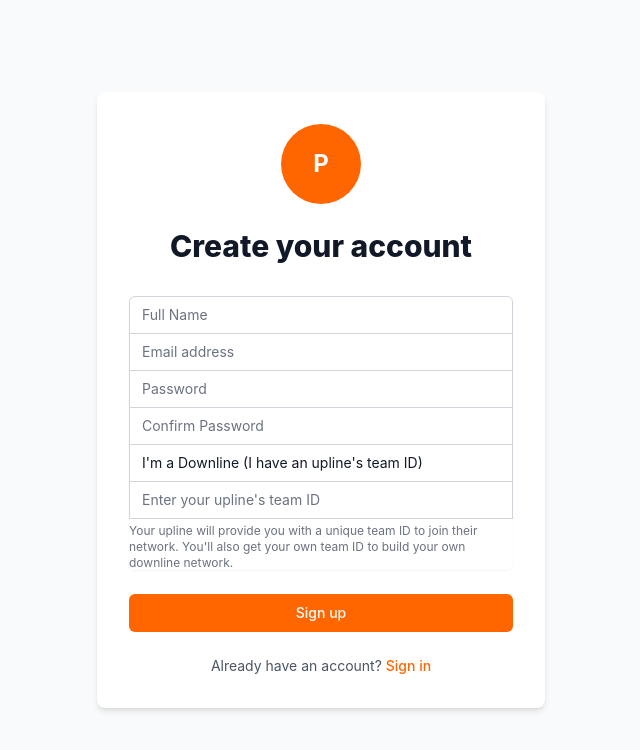
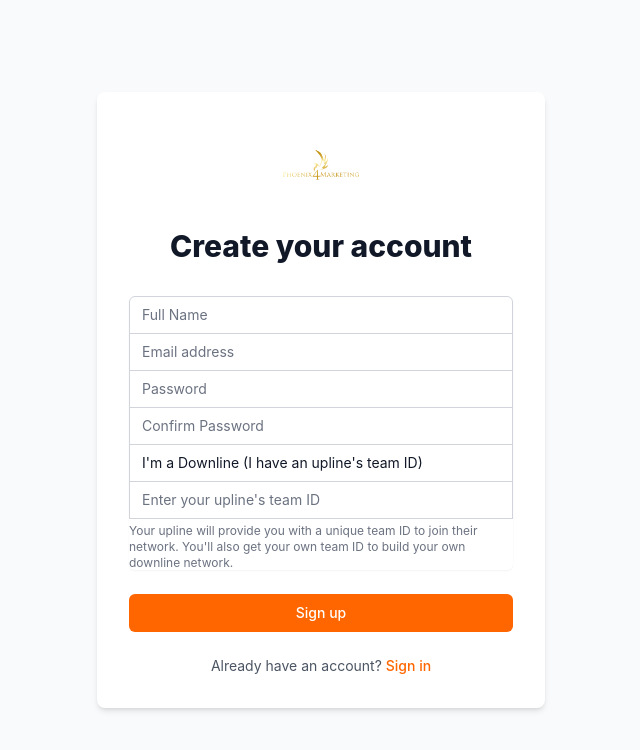
Before and after one commit to moemen20/phoenix-tracker, a Next.js app: page /signup in a window 1280 px wide. Shown: the top 750 px of the page, without its empty margins (319-959 px from the left). Built offline with nearby package versions, Linux system fonts and the light colour scheme; no server answers.

Commit message:
Add Phoenix logo to login and signup pages

```diff
--- a/src/pages/login.js
+++ b/src/pages/login.js
@@ -59,10 +59,12 @@ export default function Login() {
       >
         <div>
           <div className="flex justify-center">
-            {/* Logo placeholder - replace with actual logo */}
-            <div className="w-20 h-20 rounded-full bg-phoenix-orange flex items-center justify-center text-white text-2xl font-bold">
-              P
-            </div>
+            {/* Phoenix Logo */}
+            <img
+              src="/phoenixLogo.png"
+              alt="Phoenix Tracker Logo"
+              className="w-20 h-20 object-contain"
+            />
           </div>
           <h2 className="mt-6 text-center text-3xl font-extrabold text-gray-900 dark:text-white">
             Sign in to Phoenix Tracker
--- a/src/pages/signup.js
+++ b/src/pages/signup.js
@@ -57,10 +57,12 @@ export default function Signup() {
       >
         <div>
           <div className="flex justify-center">
-            {/* Logo placeholder - replace with actual logo */}
-            <div className="w-20 h-20 rounded-full bg-phoenix-orange flex items-center justify-center text-white text-2xl font-bold">
-              P
-            </div>
+            {/* Phoenix Logo */}
+            <img
+              src="/phoenixLogo.png"
+              alt="Phoenix Tracker Logo"
+              className="w-20 h-20 object-contain"
+            />
           </div>
           <h2 className="mt-6 text-center text-3xl font-extrabold text-gray-900 dark:text-white">
             Create your account
```
